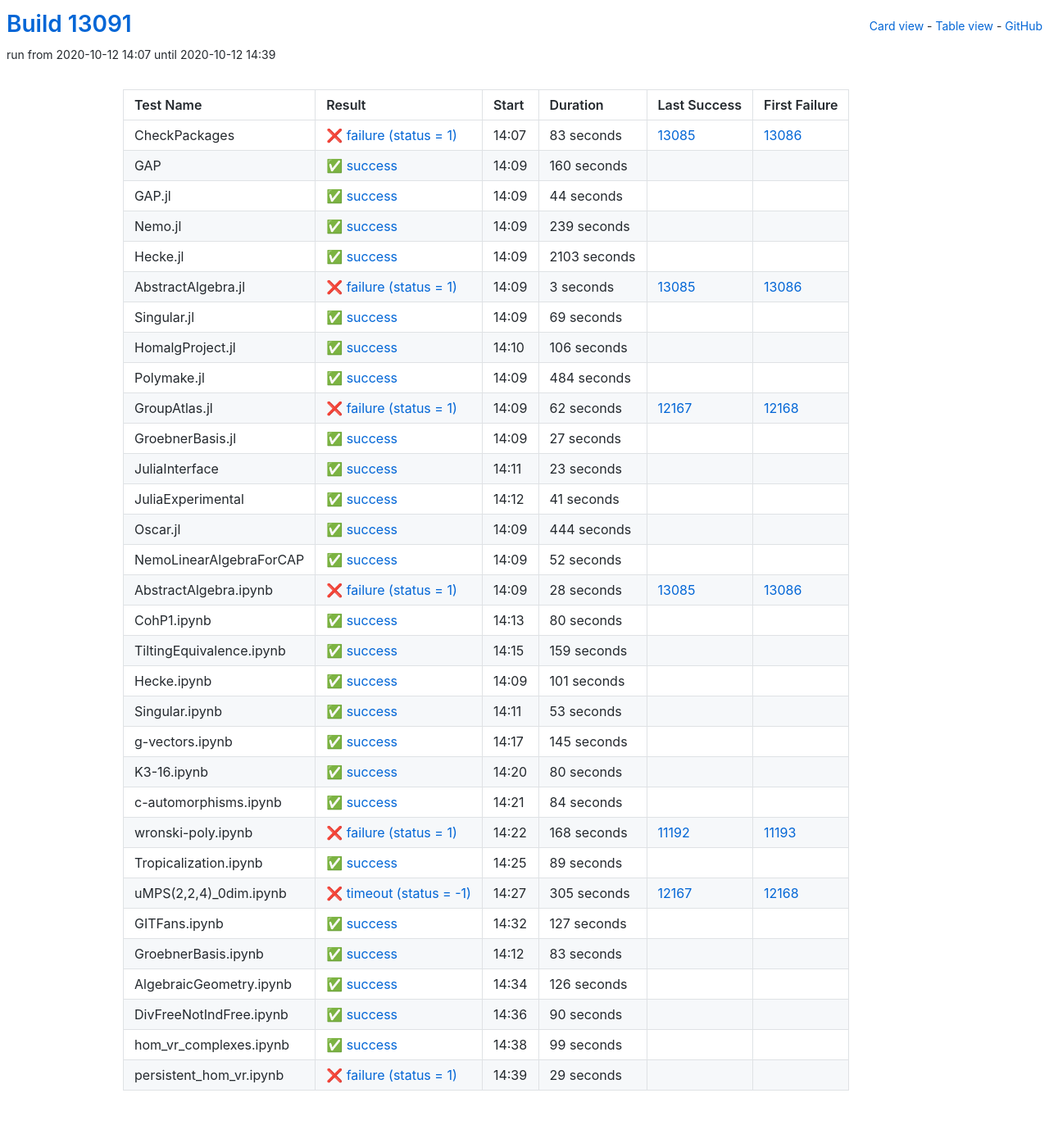
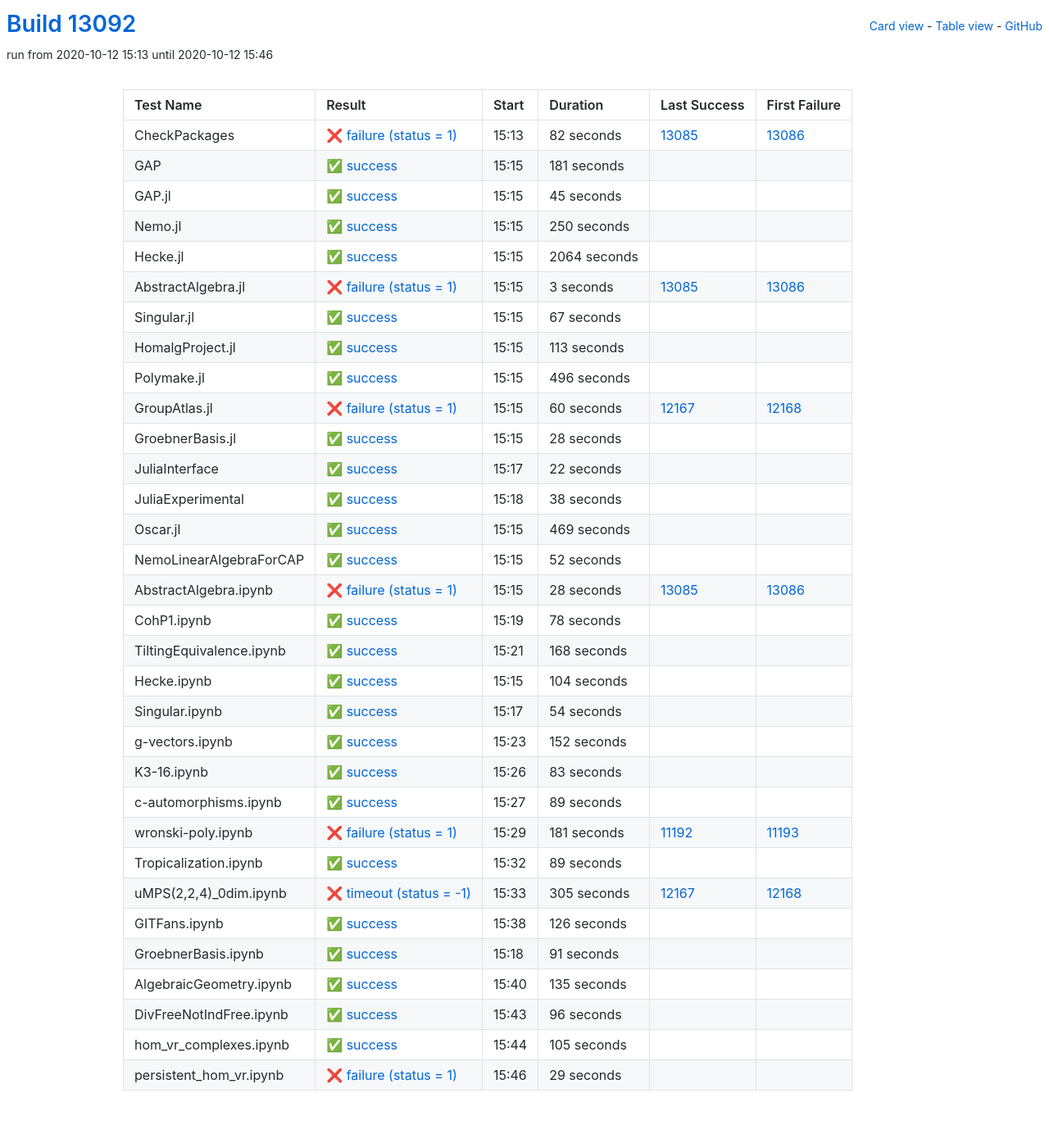
Before and after one commit to oscar-system/oscar-ci-status, a Jekyll site: the page built from table.html, in a window 1280 px wide. Shown: the whole page at 82% size. Built offline with Jekyll 4.4.1, drawn with Linux system fonts in a browser that asks for light colours.

Commit message:
Build #13092

```diff
--- a/_data/ci.yml
+++ b/_data/ci.yml
@@ -1,6 +1,6 @@
 ---
-build: 13091
-build_url: https://oscarci.mathematik.uni-kl.de/job/oscar/13091/
+build: 13092
+build_url: https://oscarci.mathematik.uni-kl.de/job/oscar/13092/
 job: oscar
 organization: oscar-system
 repo: oscar-ci-status
@@ -8,68 +8,68 @@
 tests:
 - name: CheckPackages
   id: checkpackages
-  log: https://oscarci.mathematik.uni-kl.de/job/oscar/13091/artifact/logs/build-13091/CheckPackages.log
-  start: 2020-10-12 14:07
+  log: https://oscarci.mathematik.uni-kl.de/job/oscar/13092/artifact/logs/build-13092/CheckPackages.log
+  start: 2020-10-12 15:13
   success: false
   exitcode: 1
   status: failure
-  duration: 83
+  duration: 82
   last_success: 13085
   last_success_url: https://oscarci.mathematik.uni-kl.de/job/oscar/13085/
   first_failure: 13086
   first_failure_url: https://oscarci.mathematik.uni-kl.de/job/oscar/13086/
 - name: GAP
   id: gap
-  log: https://oscarci.mathematik.uni-kl.de/job/oscar/13091/artifact/logs/build-13091/GAP.log
-  start: 2020-10-12 14:09
+  log: https://oscarci.mathematik.uni-kl.de/job/oscar/13092/artifact/logs/build-13092/GAP.log
+  start: 2020-10-12 15:15
   success: true
   exitcode: 0
   status: success
-  duration: 160
+  duration: 181
   last_success: false
   last_success_url:
   first_failure: false
   first_failure_url:
 - name: GAP.jl
   id: gap-jl
-  log: https://oscarci.mathematik.uni-kl.de/job/oscar/13091/artifact/logs/build-13091/GAP.jl.log
-  start: 2020-10-12 14:09
+  log: https://oscarci.mathematik.uni-kl.de/job/oscar/13092/artifact/logs/build-13092/GAP.jl.log
+  start: 2020-10-12 15:15
   success: true
   exitcode: 0
   status: success
-  duration: 44
+  duration: 45
   last_success: false
   last_success_url:
   first_failure: false
   first_failure_url:
 - name: Nemo.jl
   id: nemo-jl
-  log: https://oscarci.mathematik.uni-kl.de/job/oscar/13091/artifact/logs/build-13091/Nemo.jl.log
-  start: 2020-10-12 14:09
+  log: https://oscarci.mathematik.uni-kl.de/job/oscar/13092/artifact/logs/build-13092/Nemo.jl.log
+  start: 2020-10-12 15:15
   success: true
   exitcode: 0
   status: success
-  duration: 239
+  duration: 250
   last_success: false
   last_success_url:
   first_failure: false
   first_failure_url:
 - name: Hecke.jl
   id: hecke-jl
-  log: https://oscarci.mathematik.uni-kl.de/job/oscar/13091/artifact/logs/build-13091/Hecke.jl.log
-  start: 2020-10-12 14:09
+  log: https://oscarci.mathematik.uni-kl.de/job/oscar/13092/artifact/logs/build-13092/Hecke.jl.log
+  start: 2020-10-12 15:15
   success: true
   exitcode: 0
   status: success
-  duration: 2103
+  duration: 2064
   last_success: false
   last_success_url:
   first_failure: false
   first_failure_url:
 - name: AbstractAlgebra.jl
   id: abstractalgebra-jl
-  log: https://oscarci.mathematik.uni-kl.de/job/oscar/13091/artifact/logs/build-13091/AbstractAlgebra.jl.log
-  start: 2020-10-12 14:09
+  log: https://oscarci.mathematik.uni-kl.de/job/oscar/13092/artifact/logs/build-13092/AbstractAlgebra.jl.log
+  start: 2020-10-12 15:15
   success: false
   exitcode: 1
   status: failure
@@ -80,104 +80,104 @@
   first_failure_url: https://oscarci.mathematik.uni-kl.de/job/oscar/13086/
 - name: Singular.jl
   id: singular-jl
-  log: https://oscarci.mathematik.uni-kl.de/job/oscar/13091/artifact/logs/build-13091/Singular.jl.log
-  start: 2020-10-12 14:09
+  log: https://oscarci.mathematik.uni-kl.de/job/oscar/13092/artifact/logs/build-13092/Singular.jl.log
+  start: 2020-10-12 15:15
   success: true
   exitcode: 0
   status: success
-  duration: 69
+  duration: 67
   last_success: false
   last_success_url:
   first_failure: false
   first_failure_url:
 - name: HomalgProject.jl
   id: homalgproject-jl
-  log: https://oscarci.mathematik.uni-kl.de/job/oscar/13091/artifact/logs/build-13091/HomalgProject.jl.log
-  start: 2020-10-12 14:10
+  log: https://oscarci.mathematik.uni-kl.de/job/oscar/13092/artifact/logs/build-13092/HomalgProject.jl.log
+  start: 2020-10-12 15:15
   success: true
   exitcode: 0
   status: success
-  duration: 106
+  duration: 113
   last_success: false
   last_success_url:
   first_failure: false
   first_failure_url:
 - name: Polymake.jl
   id: polymake-jl
-  log: https://oscarci.mathematik.uni-kl.de/job/oscar/13091/artifact/logs/build-13091/Polymake.jl.log
-  start: 2020-10-12 14:09
+  log: https://oscarci.mathematik.uni-kl.de/job/oscar/13092/artifact/logs/build-13092/Polymake.jl.log
+  start: 2020-10-12 15:15
   success: true
   exitcode: 0
   status: success
-  duration: 484
+  duration: 496
   last_success: false
   last_success_url:
   first_failure: false
   first_failure_url:
 - name: GroupAtlas.jl
   id: groupatlas-jl
-  log: https://oscarci.mathematik.uni-kl.de/job/oscar/13091/artifact/logs/build-13091/GroupAtlas.jl.log
-  start: 2020-10-12 14:09
+  log: https://oscarci.mathematik.uni-kl.de/job/oscar/13092/artifact/logs/build-13092/GroupAtlas.jl.log
+  start: 2020-10-12 15:15
   success: false
   exitcode: 1
   status: failure
-  duration: 62
+  duration: 60
   last_success: 12167
   last_success_url: https://oscarci.mathematik.uni-kl.de/job/oscar/12167/
   first_failure: 12168
   first_failure_url: https://oscarci.mathematik.uni-kl.de/job/oscar/12168/
 - name: GroebnerBasis.jl
   id: groebnerbasis-jl
-  log: https://oscarci.mathematik.uni-kl.de/job/oscar/13091/artifact/logs/build-13091/GroebnerBasis.jl.log
-  start: 2020-10-12 14:09
+  log: https://oscarci.mathematik.uni-kl.de/job/oscar/13092/artifact/logs/build-13092/GroebnerBasis.jl.log
+  start: 2020-10-12 15:15
   success: true
   exitcode: 0
   status: success
-  duration: 27
+  duration: 28
   last_success: false
   last_success_url:
   first_failure: false
   first_failure_url:
 - name: JuliaInterface
   id: juliainterface
-  log: https://oscarci.mathematik.uni-kl.de/job/oscar/13091/artifact/logs/build-13091/JuliaInterface.log
-  start: 2020-10-12 14:11
+  log: https://oscarci.mathematik.uni-kl.de/job/oscar/13092/artifact/logs/build-13092/JuliaInterface.log
+  start: 2020-10-12 15:17
   success: true
   exitcode: 0
   status: success
-  duration: 23
+  duration: 22
   last_success: false
   last_success_url:
   first_failure: false
   first_failure_url:
 - name: JuliaExperimental
   id: juliaexperimental
-  log: https://oscarci.mathematik.uni-kl.de/job/oscar/13091/artifact/logs/build-13091/JuliaExperimental.log
-  start: 2020-10-12 14:12
+  log: https://oscarci.mathematik.uni-kl.de/job/oscar/13092/artifact/logs/build-13092/JuliaExperimental.log
+  start: 2020-10-12 15:18
   success: true
   exitcode: 0
   status: success
-  duration: 41
+  duration: 38
   last_success: false
   last_success_url:
   first_failure: false
   first_failure_url:
 - name: Oscar.jl
   id: oscar-jl
-  log: https://oscarci.mathematik.uni-kl.de/job/oscar/13091/artifact/logs/build-13091/Oscar.jl.log
-  start: 2020-10-12 14:09
+  log: https://oscarci.mathematik.uni-kl.de/job/oscar/13092/artifact/logs/build-13092/Oscar.jl.log
+  start: 2020-10-12 15:15
   success: true
   exitcode: 0
   status: success
-  duration: 444
+  duration: 469
   last_success: false
   last_success_url:
   first_failure: false
   first_failure_url:
 - name: NemoLinearAlgebraForCAP
   id: nemolinearalgebraforcap
-  log: https://oscarci.mathematik.uni-kl.de/job/oscar/13091/artifact/logs/build-13091/NemoLinearAlgebraForCAP.log
-  start: 2020-10-12 14:09
+  log: https://oscarci.mathematik.uni-kl.de/job/oscar/13092/artifact/logs/build-13092/NemoLinearAlgebraForCAP.log
+  start: 2020-10-12 15:15
   success: true
   exitcode: 0
   status: success
@@ -188,8 +188,8 @@
   first_failure_url:
 - name: AbstractAlgebra.ipynb
   id: abstractalgebra-ipynb
-  log: https://oscarci.mathematik.uni-kl.de/job/oscar/13091/artifact/logs/build-13091/AbstractAlgebra.ipynb.log
-  start: 2020-10-12 14:09
+  log: https://oscarci.mathematik.uni-kl.de/job/oscar/13092/artifact/logs/build-13092/AbstractAlgebra.ipynb.log
+  start: 2020-10-12 15:15
   success: false
   exitcode: 1
   status: failure
@@ -200,104 +200,104 @@
   first_failure_url: https://oscarci.mathematik.uni-kl.de/job/oscar/13086/
 - name: CohP1.ipynb
   id: cohp1-ipynb
-  log: https://oscarci.mathematik.uni-kl.de/job/oscar/13091/artifact/logs/build-13091/CohP1.ipynb.log
-  start: 2020-10-12 14:13
+  log: https://oscarci.mathematik.uni-kl.de/job/oscar/13092/artifact/logs/build-13092/CohP1.ipynb.log
+  start: 2020-10-12 15:19
   success: true
   exitcode: 0
   status: success
-  duration: 80
+  duration: 78
   last_success: false
   last_success_url:
   first_failure: false
   first_failure_url:
 - name: TiltingEquivalence.ipynb
   id: tiltingequivalence-ipynb
-  log: https://oscarci.mathematik.uni-kl.de/job/oscar/13091/artifact/logs/build-13091/TiltingEquivalence.ipynb.log
-  start: 2020-10-12 14:15
+  log: https://oscarci.mathematik.uni-kl.de/job/oscar/13092/artifact/logs/build-13092/TiltingEquivalence.ipynb.log
+  start: 2020-10-12 15:21
   success: true
   exitcode: 0
   status: success
-  duration: 159
+  duration: 168
   last_success: false
   last_success_url:
   first_failure: false
   first_failure_url:
 - name: Hecke.ipynb
   id: hecke-ipynb
-  log: https://oscarci.mathematik.uni-kl.de/job/oscar/13091/artifact/logs/build-13091/Hecke.ipynb.log
-  start: 2020-10-12 14:09
+  log: https://oscarci.mathematik.uni-kl.de/job/oscar/13092/artifact/logs/build-13092/Hecke.ipynb.log
+  start: 2020-10-12 15:15
   success: true
   exitcode: 0
   status: success
-  duration: 101
+  duration: 104
   last_success: false
   last_success_url:
   first_failure: false
   first_failure_url:
 - name: Singular.ipynb
   id: singular-ipynb
-  log: https://oscarci.mathematik.uni-kl.de/job/oscar/13091/artifact/logs/build-13091/Singular.ipynb.log
-  start: 2020-10-12 14:11
+  log: https://oscarci.mathematik.uni-kl.de/job/oscar/13092/artifact/logs/build-13092/Singular.ipynb.log
+  start: 2020-10-12 15:17
   success: true
   exitcode: 0
   status: success
-  duration: 53
+  duration: 54
   last_success: false
   last_success_url:
   first_failure: false
   first_failure_url:
 - name: g-vectors.ipynb
   id: g-vectors-ipynb
-  log: https://oscarci.mathematik.uni-kl.de/job/oscar/13091/artifact/logs/build-13091/g-vectors.ipynb.log
-  start: 2020-10-12 14:17
+  log: https://oscarci.mathematik.uni-kl.de/job/oscar/13092/artifact/logs/build-13092/g-vectors.ipynb.log
+  start: 2020-10-12 15:23
   success: true
   exitcode: 0
   status: success
-  duration: 145
+  duration: 152
   last_success: false
   last_success_url:
   first_failure: false
   first_failure_url:
 - name: K3-16.ipynb
   id: k3-16-ipynb
-  log: https://oscarci.mathematik.uni-kl.de/job/oscar/13091/artifact/logs/build-13091/K3-16.ipynb.log
-  start: 2020-10-12 14:20
+  log: https://oscarci.mathematik.uni-kl.de/job/oscar/13092/artifact/logs/build-13092/K3-16.ipynb.log
+  start: 2020-10-12 15:26
   success: true
   exitcode: 0
   status: success
-  duration: 80
+  duration: 83
   last_success: false
   last_success_url:
   first_failure: false
   first_failure_url:
 - name: c-automorphisms.ipynb
   id: c-automorphisms-ipynb
-  log: https://oscarci.mathematik.uni-kl.de/job/oscar/13091/artifact/logs/build-13091/c-automorphisms.ipynb.log
-  start: 2020-10-12 14:21
+  log: https://oscarci.mathematik.uni-kl.de/job/oscar/13092/artifact/logs/build-13092/c-automorphisms.ipynb.log
+  start: 2020-10-12 15:27
   success: true
   exitcode: 0
   status: success
-  duration: 84
+  duration: 89
   last_success: false
   last_success_url:
   first_failure: false
   first_failure_url:
 - name: wronski-poly.ipynb
   id: wronski-poly-ipynb
-  log: https://oscarci.mathematik.uni-kl.de/job/oscar/13091/artifact/logs/build-13091/wronski-poly.ipynb.log
-  start: 2020-10-12 14:22
+  log: https://oscarci.mathematik.uni-kl.de/job/oscar/13092/artifact/logs/build-13092/wronski-poly.ipynb.log
+  start: 2020-10-12 15:29
   success: false
   exitcode: 1
   status: failure
-  duration: 168
+  duration: 181
   last_success: 11192
   last_success_url: https://oscarci.mathematik.uni-kl.de/job/oscar/11192/
   first_failure: 11193
   first_failure_url: https://oscarci.mathematik.uni-kl.de/job/oscar/11193/
 - name: Tropicalization.ipynb
   id: tropicalization-ipynb
-  log: https://oscarci.mathematik.uni-kl.de/job/oscar/13091/artifact/logs/build-13091/Tropicalization.ipynb.log
-  start: 2020-10-12 14:25
+  log: https://oscarci.mathematik.uni-kl.de/job/oscar/13092/artifact/logs/build-13092/Tropicalization.ipynb.log
+  start: 2020-10-12 15:32
   success: true
   exitcode: 0
   status: success
@@ -308,8 +308,8 @@
   first_failure_url:
 - name: uMPS(2,2,4)_0dim.ipynb
   id: umps-2-2-4-0dim-ipynb
-  log: https://oscarci.mathematik.uni-kl.de/job/oscar/13091/artifact/logs/build-13091/uMPS-2-2-4-_0dim.ipynb.log
-  start: 2020-10-12 14:27
+  log: https://oscarci.mathematik.uni-kl.de/job/oscar/13092/artifact/logs/build-13092/uMPS-2-2-4-_0dim.ipynb.log
+  start: 2020-10-12 15:33
   success: false
   exitcode: -1
   status: timeout
@@ -320,32 +320,8 @@
   first_failure_url: https://oscarci.mathematik.uni-kl.de/job/oscar/12168/
 - name: GITFans.ipynb
   id: gitfans-ipynb
-  log: https://oscarci.mathematik.uni-kl.de/job/oscar/13091/artifact/logs/build-13091/GITFans.ipynb.log
-  start: 2020-10-12 14:32
-  success: true
-  exitcode: 0
-  status: success
-  duration: 127
-  last_success: false
-  last_success_url:
-  first_failure: false
-  first_failure_url:
-- name: GroebnerBasis.ipynb
-  id: groebnerbasis-ipynb
-  log: https://oscarci.mathematik.uni-kl.de/job/oscar/13091/artifact/logs/build-13091/GroebnerBasis.ipynb.log
-  start: 2020-10-12 14:12
-  success: true
-  exitcode: 0
-  status: success
-  duration: 83
-  last_success: false
-  last_success_url:
-  first_failure: false
-  first_failure_url:
-- name: AlgebraicGeometry.ipynb
-  id: algebraicgeometry-ipynb
-  log: https://oscarci.mathematik.uni-kl.de/job/oscar/13091/artifact/logs/build-13091/AlgebraicGeometry.ipynb.log
-  start: 2020-10-12 14:34
+  log: https://oscarci.mathematik.uni-kl.de/job/oscar/13092/artifact/logs/build-13092/GITFans.ipynb.log
+  start: 2020-10-12 15:38
   success: true
   exitcode: 0
   status: success
@@ -354,34 +330,58 @@
   last_success_url:
   first_failure: false
   first_failure_url:
-- name: DivFreeNotIndFree.ipynb
-  id: divfreenotindfree-ipynb
-  log: https://oscarci.mathematik.uni-kl.de/job/oscar/13091/artifact/logs/build-13091/DivFreeNotIndFree.ipynb.log
-  start: 2020-10-12 14:36
+- name: GroebnerBasis.ipynb
+  id: groebnerbasis-ipynb
+  log: https://oscarci.mathematik.uni-kl.de/job/oscar/13092/artifact/logs/build-13092/GroebnerBasis.ipynb.log
+  start: 2020-10-12 15:18
   success: true
   exitcode: 0
   status: success
-  duration: 90
+  duration: 91
+  last_success: false
+  last_success_url:
+  first_failure: false
+  first_failure_url:
+- name: AlgebraicGeometry.ipynb
+  id: algebraicgeometry-ipynb
+  log: https://oscarci.mathematik.uni-kl.de/job/oscar/13092/artifact/logs/build-13092/AlgebraicGeometry.ipynb.log
+  start: 2020-10-12 15:40
+  success: true
+  exitcode: 0
+  status: success
+  duration: 135
+  last_success: false
+  last_success_url:
+  first_failure: false
+  first_failure_url:
+- name: DivFreeNotIndFree.ipynb
+  id: divfreenotindfree-ipynb
+  log: https://oscarci.mathematik.uni-kl.de/job/oscar/13092/artifact/logs/build-13092/DivFreeNotIndFree.ipynb.log
+  start: 2020-10-12 15:43
+  success: true
+  exitcode: 0
+  status: success
+  duration: 96
   last_success: false
   last_success_url:
   first_failure: false
   first_failure_url:
 - name: hom_vr_complexes.ipynb
   id: hom-vr-complexes-ipynb
-  log: https://oscarci.mathematik.uni-kl.de/job/oscar/13091/artifact/logs/build-13091/hom_vr_complexes.ipynb.log
-  start: 2020-10-12 14:38
+  log: https://oscarci.mathematik.uni-kl.de/job/oscar/13092/artifact/logs/build-13092/hom_vr_complexes.ipynb.log
+  start: 2020-10-12 15:44
   success: true
   exitcode: 0
   status: success
-  duration: 99
+  duration: 105
   last_success: false
   last_success_url:
   first_failure: false
   first_failure_url:
 - name: persistent_hom_vr.ipynb
   id: persistent-hom-vr-ipynb
-  log: https://oscarci.mathematik.uni-kl.de/job/oscar/13091/artifact/logs/build-13091/persistent_hom_vr.ipynb.log
-  start: 2020-10-12 14:39
+  log: https://oscarci.mathematik.uni-kl.de/job/oscar/13092/artifact/logs/build-13092/persistent_hom_vr.ipynb.log
+  start: 2020-10-12 15:46
   success: false
   exitcode: 1
   status: failure
```
Also changed, not shown: README.md.
